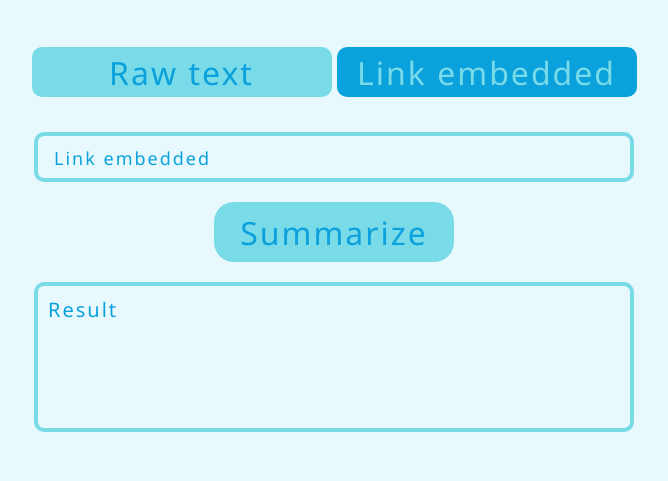
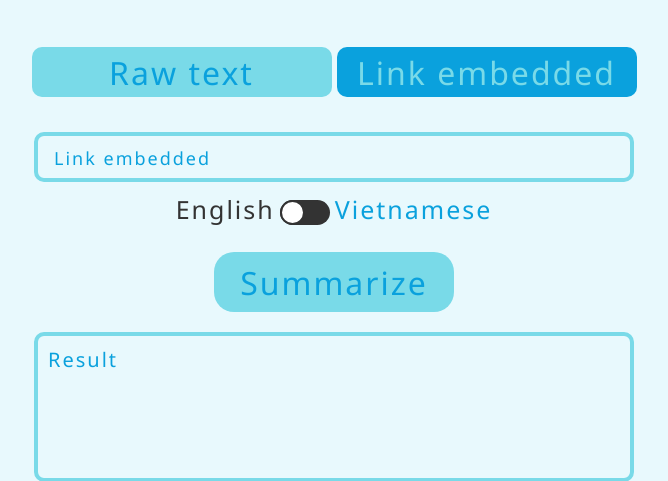
Before and after one commit to phucmap85/Quidk-website, a Flask app: page /linkemb in a window 1280 px wide. Shown: the part 181-662 px from the top of the page, without its empty margins (306-974 px from the left). Run offline with Flask 2, Linux system fonts and the light colour scheme.

Commit message:
Update linkemb.html

```diff
--- a/templates/linkemb.html
+++ b/templates/linkemb.html
@@ -127,6 +127,7 @@ body{
     padding: 10px 10px;
     font-size: 20px;
     color: #0AA1DD;
+    margin-bottom: 10px;
 }
 
 .form label{
@@ -180,6 +181,70 @@ body{
     color: #0AA1DD;
     overflow: auto;
 }
+
+.form .container{
+    display: flex;
+    justify-content: center;
+    position: relative;
+    max-width: 800px;
+    height: 40px;
+    color: #555;
+}
+
+.form .check{
+    height: 1px;
+    width: 1px;
+    top: 7.5px;
+    margin-bottom: 50px;
+    position: relative;
+    width: 50px;
+}
+
+.form .check:before{
+    content: '';
+    position: absolute;
+    width: 50px;
+    height: 25px;
+    background: #333;
+    border-radius: 25px;
+}
+
+.form .check:checked:before{
+    background-color: #0AA1DD;
+}
+
+.form .check:after{
+    content: '';
+    position: absolute;
+    width: 25px;
+    height: 25px;
+    background: #fff;
+    border-radius: 25px;
+    transition: 0.01s;
+    border: 2px solid #333;
+    box-sizing: border-box;
+}
+
+.form .check:checked:after{
+    left: 25px;
+    border: 2px solid #00a1ff;
+}
+
+.en{
+    margin-right: 5px;
+    background-color: transparent;
+    position: relative;
+    font-size: 25px;
+    color: #333;
+}
+
+.vn{
+    margin-left: 5px;
+    background-color: transparent;
+    position: relative;
+    font-size: 25px;
+    color: #0AA1DD;
+}
 </style>
 
 </head>
@@ -196,12 +261,23 @@ body{
     <div class="form">
         <input id="text2" type="text" placeholder=" " required>
         <label for="">Link embedded</label>
+
+        <div class="container">
+            <span class="en">English</span>
+            <input type="checkbox" class="check" onchange="Changed(this)">
+            <span class="vn">Vietnamese</span>
+            <!-- <input type="checkbox" class="check"> -->
+        </div>
+
         <button class="submit" type="submit" onclick="clicked()">Summarize</button>
         <p id="output">Result</p>
     </div>
 
     <script>
+        var language = new String("en");
         function clicked() {
+            const button = document.querySelector('submit')
+            button.disable = True;
             document.getElementById("output").innerHTML = "Loading...";
             var x = document.getElementById("text2").value;
             let userInput = {'text' : x}
@@ -211,10 +287,19 @@ body{
             request.onload = () => {
                 const flaskMessage = request.responseText
                 document.getElementById("output").innerHTML = flaskMessage;
+                button.disable = False;
             }
             request.send(JSON.stringify(userInput));
         }
+        function Changed(checkboxElem) {
+            language = new String("en");
+            if (checkboxElem.checked) {
+                language = new String("vn");
+            }
+        // console.log(language);
+        }
     </script>
+
 
 </body>
 </html>
```
